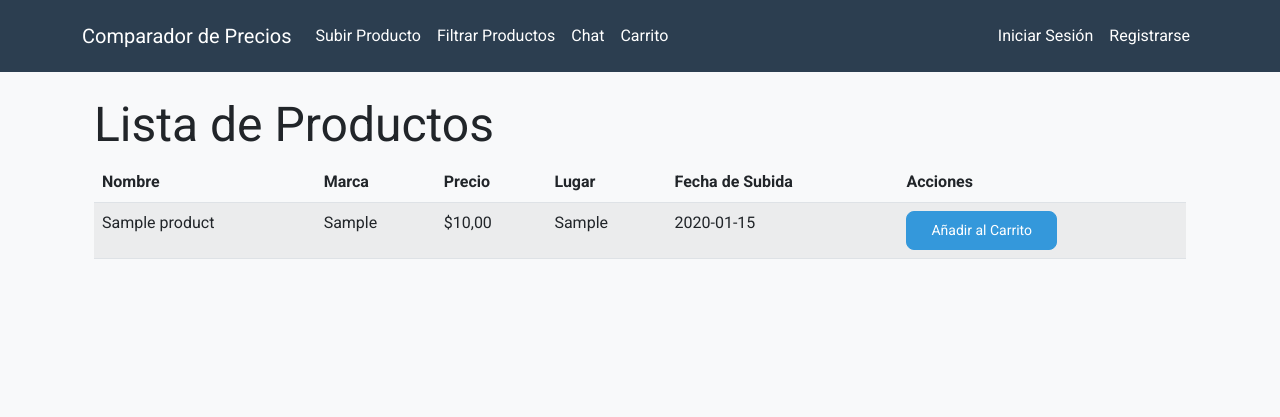
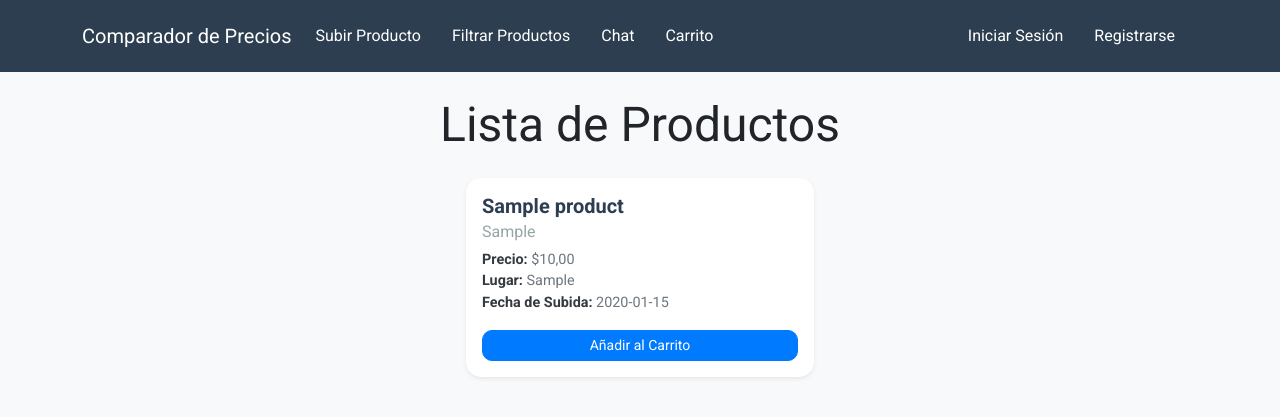
Before and after one commit to NicolasBlancoDEV/app-comparador-precio-nueva, a Flask app: page / in a window 1280 px wide. Shown: the top 417 px of the page. Run offline with Flask 3, Linux system fonts and the light colour scheme; tables that the repository leaves empty hold one stand-in row (values such as "Sample post"); some libraries are stand-ins or nearby versions.

Commit message:
Rediseñar página principal con cards responsivas para celulares

```diff
--- a/static/css/styles.css
+++ b/static/css/styles.css
@@ -2,109 +2,89 @@
 body {
     font-family: 'Roboto', sans-serif;
     background-color: #f8f9fa;
+    color: #212529;
 }
 
-h2, h3 {
-    color: #2C3E50;
-    font-weight: 700;
-    margin-bottom: 1.5rem;
+/* Espaciado para los elementos del menú */
+.navbar-nav .nav-link {
+    margin-right: 15px;
 }
 
-/* Estilos para las tarjetas de productos y tickets */
+/* Ajuste para las tablas (por si se usan en otras páginas) */
+.table th, .table td {
+    vertical-align: middle;
+}
+
+/* Estilos para las cards */
 .card {
-    transition: transform 0.3s ease, box-shadow 0.3s ease;
     border: none;
-    border-radius: 10px;
-    overflow: hidden;
+    border-radius: 15px;
     background-color: #ffffff;
-    box-shadow: 0 4px 6px rgba(0, 0, 0, 0.1);
+    transition: transform 0.2s;
 }
 
 .card:hover {
     transform: translateY(-5px);
-    box-shadow: 0 6px 12px rgba(0, 0, 0, 0.15);
-}
-
-.card-img-top {
-    height: 200px;
-    object-fit: cover;
+    box-shadow: 0 8px 16px rgba(0, 0, 0, 0.1);
 }
 
 .card-title {
-    color: #34495E;
     font-size: 1.25rem;
     font-weight: 600;
+    color: #2c3e50;
+}
+
+.card-subtitle {
+    font-size: 1rem;
+    font-weight: 500;
 }
 
 .card-text {
-    color: #7F8C8D;
-    font-size: 0.95rem;
+    font-size: 0.9rem;
+    color: #6c757d;
 }
 
-/* Estilos para formularios */
-.form-control {
-    border-radius: 8px;
-    border: 1px solid #ced4da;
-    transition: border-color 0.3s ease;
-}
-
-.form-control:focus {
-    border-color: #3498DB;
-    box-shadow: 0 0 5px rgba(52, 152, 219, 0.3);
+.card-text strong {
+    color: #343a40;
 }
 
 .btn-primary {
-    background-color: #3498DB;
-    border-color: #3498DB;
-    border-radius: 8px;
-    padding: 0.5rem 1.5rem;
-    transition: background-color 0.3s ease;
+    background-color: #007bff;
+    border-color: #007bff;
+    border-radius: 10px;
+    font-weight: 500;
 }
 
 .btn-primary:hover {
-    background-color: #2980B9;
-    border-color: #2980B9;
-}
-
-/* Estilos para el chat */
-.chat-messages {
-    background-color: #ffffff;
-    border-radius: 10px;
-    box-shadow: 0 4px 6px rgba(0, 0, 0, 0.1);
-    padding: 1.5rem;
-}
-
-.message {
-    background-color: #ECF0F1;
-    border-radius: 8px;
-    padding: 0.75rem;
-    margin-bottom: 1rem;
-    transition: background-color 0.3s ease;
-}
-
-.message:hover {
-    background-color: #D5DBDB;
-}
-
-.message strong {
-    color: #2C3E50;
-}
-
-.message small {
-    color: #95A5A6;
+    background-color: #0056b3;
+    border-color: #004085;
 }
 
 /* Ajustes responsivos */
 @media (max-width: 576px) {
     .card {
-        margin-bottom: 1.5rem;
+        margin: 0 auto;
+        max-width: 90%;
     }
 
-    .card-img-top {
-        height: 150px;
+    .card-title {
+        font-size: 1.1rem;
     }
 
-    h2, h3 {
+    .card-subtitle {
+        font-size: 0.9rem;
+    }
+
+    .card-text {
+        font-size: 0.85rem;
+    }
+
+    .btn-sm {
+        font-size: 0.85rem;
+        padding: 0.5rem;
+    }
+
+    h1 {
         font-size: 1.5rem;
     }
 }
--- a/templates/index.html
+++ b/templates/index.html
@@ -2,38 +2,30 @@
 
 {% block content %}
 <div class="container">
-    <h1>Lista de Productos</h1>
+    <h1 class="text-center mb-4">Lista de Productos</h1>
     {% if products %}
-        <table class="table table-striped">
-            <thead>
-                <tr>
-                    <th>Nombre</th>
-                    <th>Marca</th>
-                    <th>Precio</th>
-                    <th>Lugar</th>
-                    <th>Fecha de Subida</th>
-                    <th>Acciones</th>
-                </tr>
-            </thead>
-            <tbody>
-                {% for product in products %}
-                    <tr>
-                        <td>{{ product[1] }}</td>
-                        <td>{{ product[2] }}</td>
-                        <td>{{ product[3] | format_price }}</td>
-                        <td>{{ product[4] }}</td>
-                        <td>{{ product[5] }}</td>
-                        <td>
-                            <form action="{{ url_for('add_to_cart', product_id=product[0]) }}" method="post" style="display:inline;">
-                                <button type="submit" class="btn btn-sm btn-primary">Añadir al Carrito</button>
+        <div class="row justify-content-center">
+            {% for product in products %}
+                <div class="col-12 col-md-6 col-lg-4 mb-4">
+                    <div class="card h-100 shadow-sm">
+                        <div class="card-body">
+                            <h5 class="card-title">{{ product[1] }}</h5>
+                            <h6 class="card-subtitle mb-2 text-muted">{{ product[2] }}</h6>
+                            <p class="card-text">
+                                <strong>Precio:</strong> {{ product[3] | format_price }}<br>
+                                <strong>Lugar:</strong> {{ product[4] }}<br>
+                                <strong>Fecha de Subida:</strong> {{ product[5] }}
+                            </p>
+                            <form action="{{ url_for('add_to_cart', product_id=product[0]) }}" method="post" class="d-inline">
+                                <button type="submit" class="btn btn-primary btn-sm w-100">Añadir al Carrito</button>
                             </form>
-                        </td>
-                    </tr>
-                {% endfor %}
-            </tbody>
-        </table>
+                        </div>
+                    </div>
+                </div>
+            {% endfor %}
+        </div>
     {% else %}
-        <p>No hay productos disponibles.</p>
+        <p class="text-center">No hay productos disponibles.</p>
     {% endif %}
 </div>
 {% endblock %}
```
